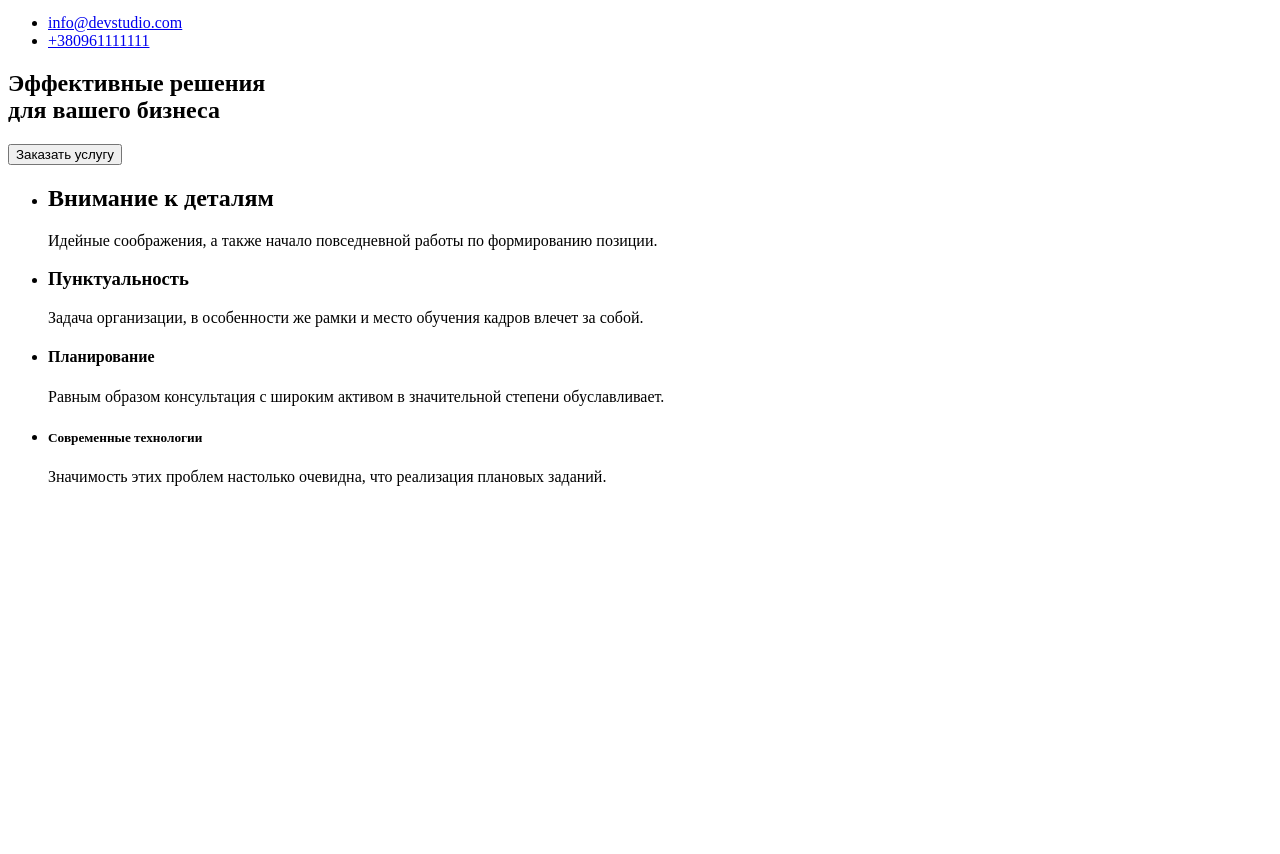
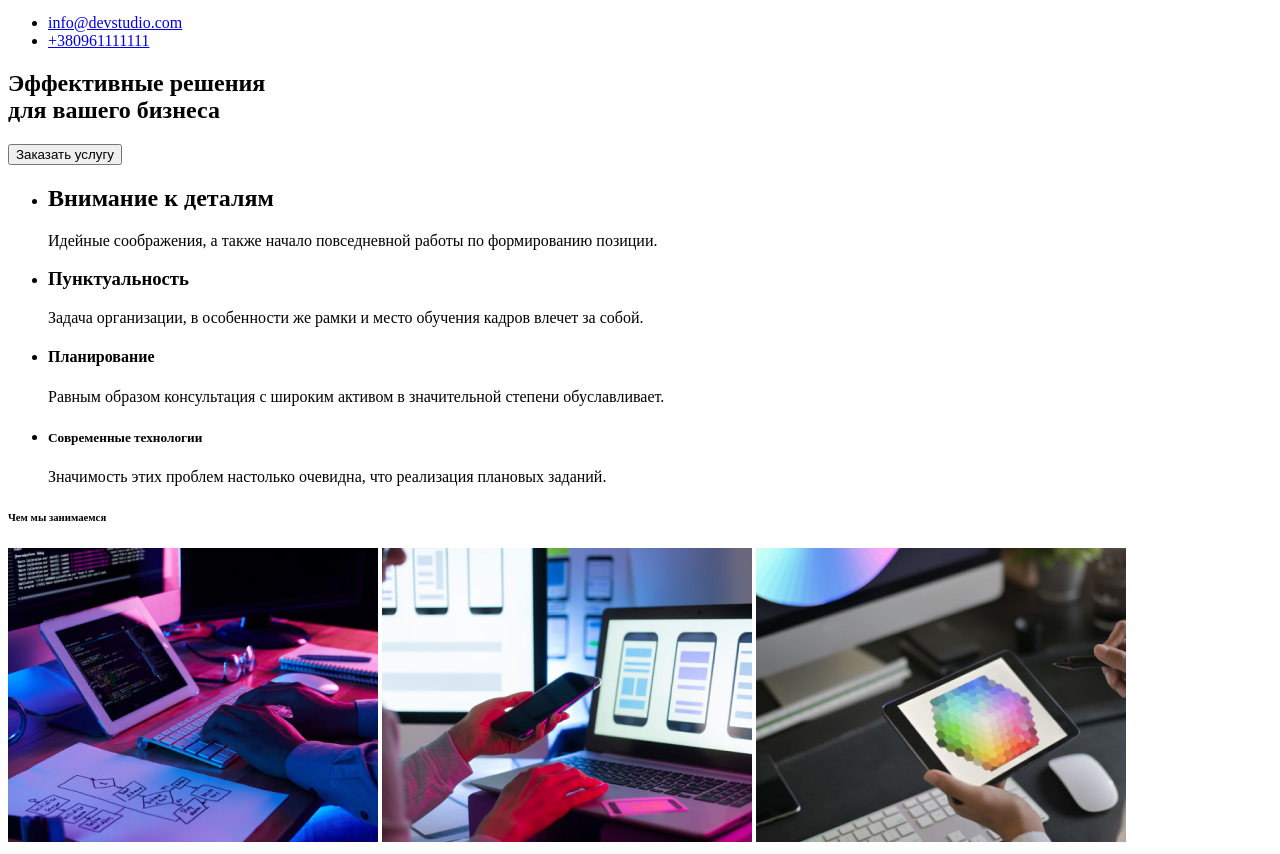
Before and after one commit to YaroslavVyshynskyi/goit-markup-hw-01, a plain HTML site: page index.html in a window 1280 px wide. Shown: the part 104-958 px from the top of the page. Before the commit the page ends 800 px from the top, so only its background shows below. Drawn offline with Linux system fonts and the light colour scheme.

Commit message:
feutered5

```diff
--- a/index.html
+++ b/index.html
@@ -54,5 +54,13 @@
         </li>
       </ul>
     </div>
+
+    <h6>Чем мы занимаемся</h6>
+    <div>
+      <img src="./images/Box 1 img.jpg" alt="<Box1" />
+      <img src="./images/Box 2 img.jpg" alt="<Box2" />
+      <img src="./images/Box 3 img.jpg" alt="<Box3" />
+    </div>
+
   </body>
 </html>
```
Also changed, not shown: images/Игорь Демьяненко.jpg (added), images/Михаил Ермаков.jpg (added), images/Николай Тарасов.jpg (added), images/Ольга Репина.jpg (added).
